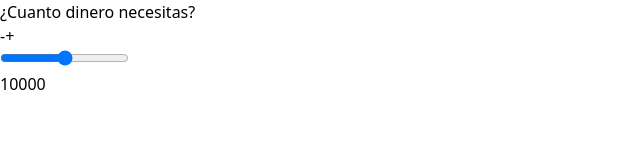
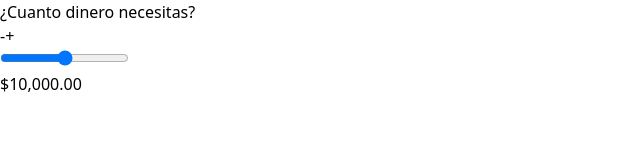
Before and after one commit to thejuanco/cotizador-monedas-react, a React (Vite) app: page / in a window 1280 px wide. Shown: the top 162 px of the page, without its empty margins (0-640 px from the left). Built offline with nearby package versions, Linux system fonts and the light colour scheme.

Commit message:
Da formato a la cantidad de dinero

```diff
--- a/src/App.jsx
+++ b/src/App.jsx
@@ -1,6 +1,7 @@
 import { useState } from "react";
 import Header from "./components/Header";
 import CustomButton from "./components/CustomButton";
+import { formatearDinero } from "./helpers";
 
 function App() {
   //Uso del state
@@ -61,7 +62,7 @@ function App() {
           step={step}
           value={cantidad} //se muestra el valor actual en el input
         />
-        <p className="text-center my-8 text-5xl font-extrabold text-indigo-600">{cantidad}</p>
+        <p className="text-center my-8 text-5xl font-extrabold text-indigo-600">{formatearDinero(cantidad)}</p>
       </div>
     </>
   );
--- /dev/null
+++ b/src/helpers/index.js
@@ -0,0 +1,9 @@
+export const formatearDinero = (valor) => {
+    //API de js para formatear dinero
+    const formatter = new Intl.NumberFormat('en-US', {
+        style: 'currency',
+        currency: 'USD',
+    });
+
+    return formatter.format(valor)
+}
```
